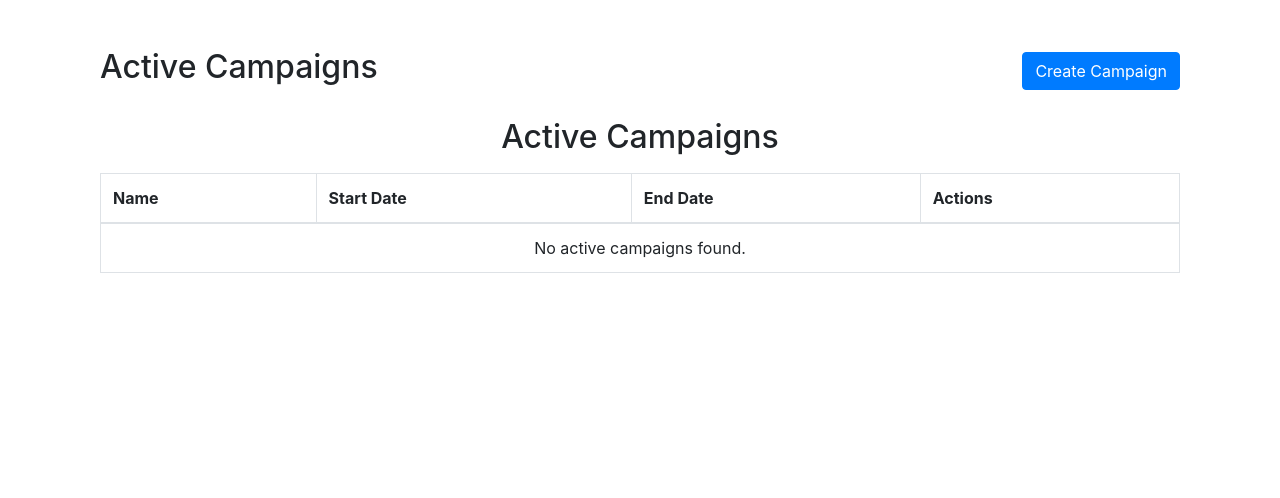
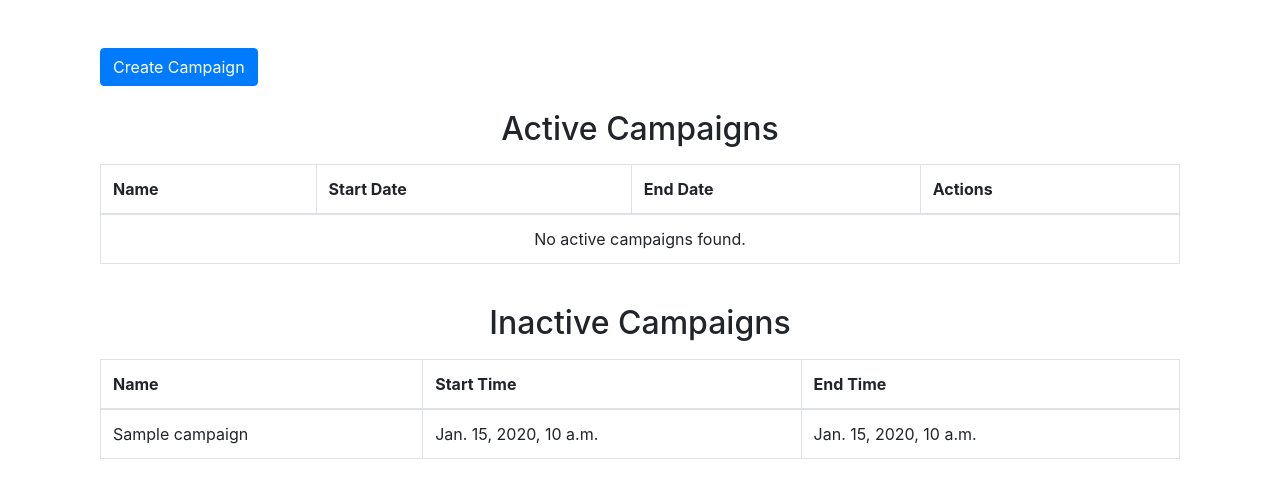
Before and after one commit to CSCI3356-Fall2024/Electronic-Eagles, a Django app: page /campaign in a window 1280 px wide. Shown: the part 56-554 px from the top of the page. Run offline with Django 5.2, Linux system fonts and the light colour scheme; a user stored in the database is signed in; tables that the repository leaves empty hold one stand-in row (values such as "Sample post"); grey boxes marked "Sample" are stand-in pictures.

Commit message:
edit campaign page and inactive campaign table

```diff
--- a/delivery3/app/templates/active_campaigns.html
+++ b/delivery3/app/templates/active_campaigns.html
@@ -1,10 +1,9 @@
 {% extends "base.html" %}
 
 {% block content %}
-    {% if request.user.is_superuser %}
+    {% if request.user.is_staff %}
         <div class="container mt-5">
      <div class="d-flex justify-content-between align-items-center mb-4">
-        <h2>Active Campaigns</h2>
         <a href="{% url 'campaign_create' %}" class="btn btn-primary">Create Campaign</a>
     </div>
     <h2 class="text-center">Active Campaigns</h2>
@@ -18,7 +17,7 @@
             </tr>
         </thead>
         <tbody>
-            {% for campaign in campaigns %}
+            {% for campaign in active_campaigns %}
             <tr>
                 <td>{{ campaign.name }}</td>
                 <td>{{ campaign.start_time }}</td>
@@ -34,6 +33,30 @@
             {% endfor %}
         </tbody>
     </table>
+    <br>
+    <h2 class="text-center">Inactive Campaigns</h2>
+    <table class="table table-bordered mt-3">
+        <thead>
+            <tr>
+                <th>Name</th>
+                <th>Start Time</th>
+                <th>End Time</th>
+            </tr>
+        </thead>
+        <tbody>
+            {% for campaign in inactive_campaigns %}
+            <tr>
+                <td>{{ campaign.name }}</td>
+                <td>{{ campaign.start_time }}</td>
+                <td>{{ campaign.end_time }}</td>
+            </tr>
+            {% empty %}
+            <tr>
+                <td colspan="4" class="text-center">No inactive campaigns found.</td>
+            </tr>
+            {% endfor %}
+        </tbody>
+    </table>
     </div>
     {% else %}
         <h3>This page is for Admins only. If you're not an Admin please disreagrd!</h3>
--- a/delivery3/app/views.py
+++ b/delivery3/app/views.py
@@ -73,16 +73,21 @@ def campaign_create_view(request):
 
 @login_required
 def active_campaigns_view(request):
-    today = timezone.now().date()
-    campaigns = Campaign.objects.filter(start_time__lte=today, end_time__gte=today)
-    return render(request, 'active_campaigns.html', {'campaigns': campaigns})
+    now = timezone.now()
+    active_campaigns = Campaign.objects.filter(
+        start_time__lte=now,
+        end_time__gt=now
+    )
+    inactive_campaigns = Campaign.objects.exclude(
+        pk__in=active_campaigns.values_list('pk', flat=True)
+    )
+    return render(request, 'active_campaigns.html', {
+        'active_campaigns': active_campaigns,
+        'inactive_campaigns': inactive_campaigns
+    })
 
-@login_required
-def actions_view(request):
-    campaigns = Campaign.objects.all()
-    return render(request, 'actions.html', {'campaigns': campaigns})
 
-'''
+
 @login_required
 # Edit a specific campaign
 def edit_campaign_view(request, pk):
@@ -96,7 +101,11 @@ def edit_campaign_view(request, pk):
     else:
         form = CampaignForm(instance=campaign)
     return render(request, 'edit_campaign.html', {'form': form, 'campaign': campaign})
-'''
+
+@login_required
+def actions_view(request):
+    campaigns = Campaign.objects.all()
+    return render(request, 'actions.html', {'campaigns': campaigns})
 
 
 @login_required
--- a/delivery3/delivery3/urls.py
+++ b/delivery3/delivery3/urls.py
@@ -30,7 +30,8 @@ urlpatterns = [
     path('campaign/create/', views.campaign_create_view, name='campaign_create'),
     path('campaign', views.active_campaigns_view, name='active_campaigns'),
     path('actions', views.actions_view, name='actions'),
-    #path('campaigns/edit/<int:pk>/', views.edit_campaign_view, name='edit_campaign'),
+    path('campaigns/edit/<int:pk>/', views.edit_campaign_view, name='edit_campaign'),
+    path('campaigns/edit/<int:pk>/', views.edit_campaign_view, name='edit_campaign'),
     path('change_admin_status/', views.change_admin_status, name='change_admin_status'),
 
 ] + static(settings.MEDIA_URL, document_root=settings.MEDIA_ROOT)
```
Also changed, not shown: delivery3/app/templates/edit_campaign.html (+52 -7 lines), 1 other file.
